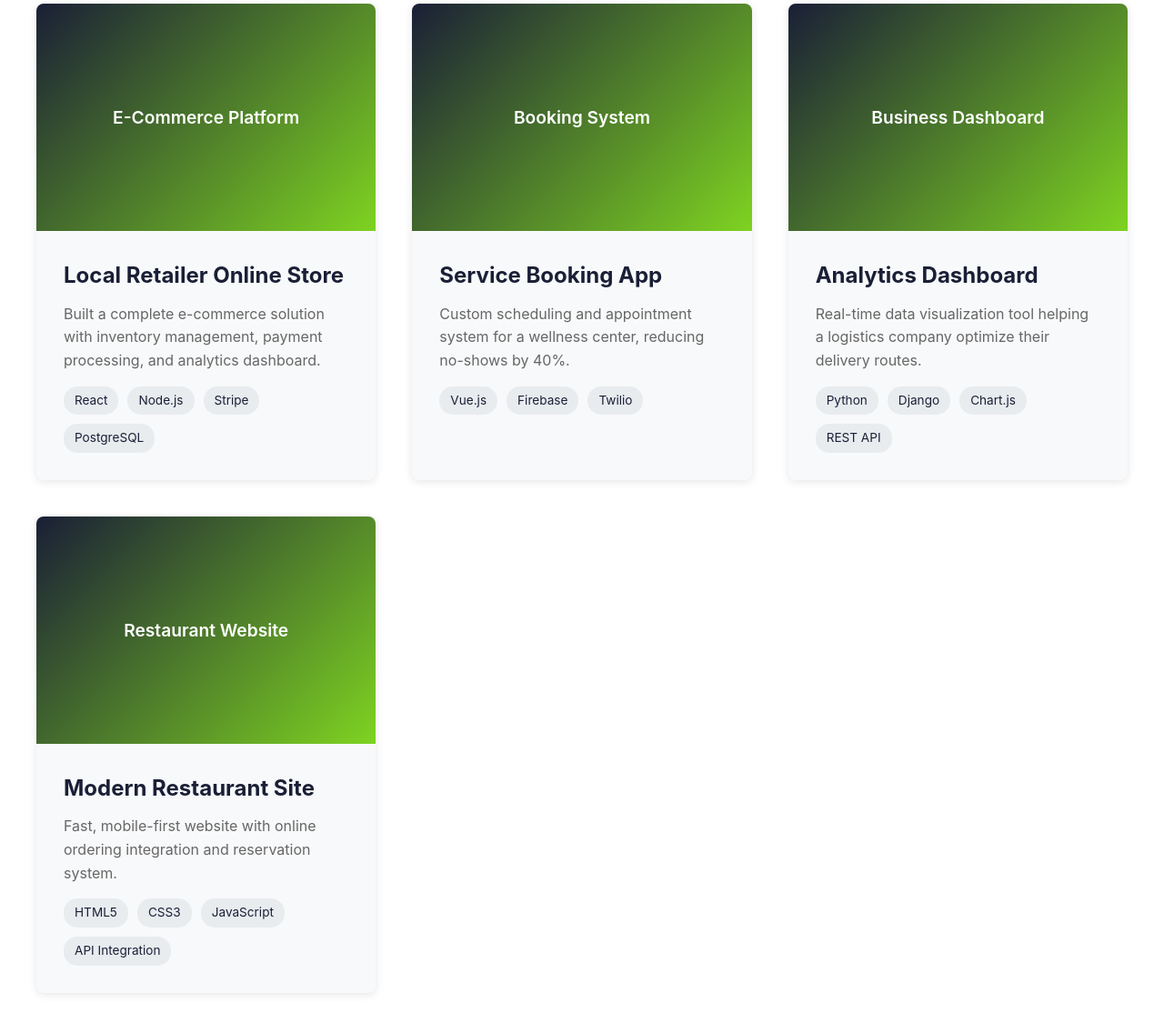
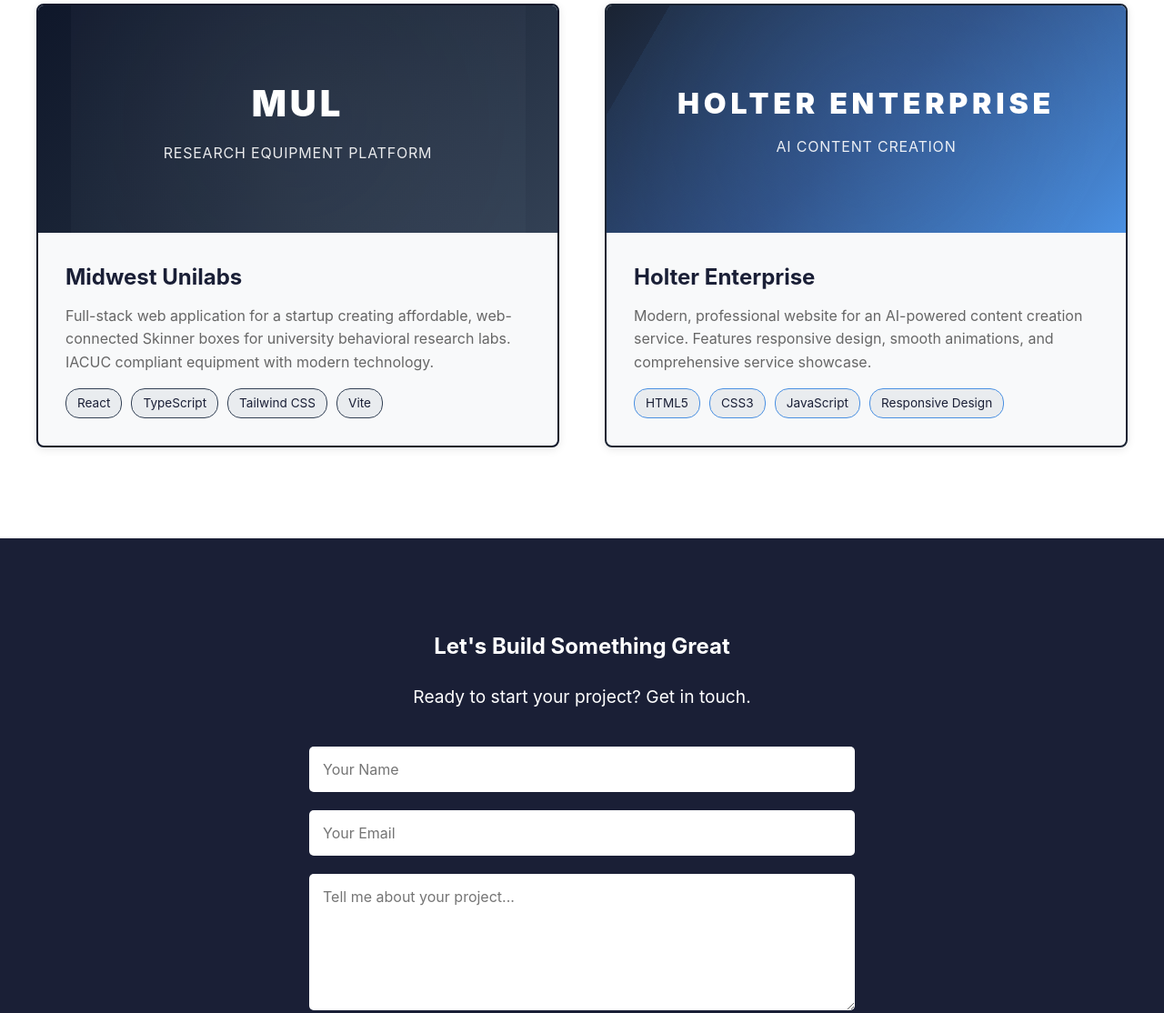
Before and after one commit to JDykman/MBjake.Web, a website: page src/index.html in a window 1280 px wide. Shown: the part 2026-3140 px from the top of the page at 91% size. Drawn offline with Linux system fonts and the light colour scheme.

Commit message:
Enhance build process and update project showcase. Added new build scripts for HTML, CSS, and JS minification. Updated portfolio section in index.html with new project details and links. Improved styling for project cards in style.css, including responsive adjustments and hover effects.

```diff
--- a/src/index.html
+++ b/src/index.html
@@ -63,57 +63,38 @@ class WebDeveloper {
     <section class="portfolio">
         <h2 class="section-title">Recent Projects</h2>
         <div class="portfolio-grid">
-            <div class="project-card">
-                <div class="project-image">E-Commerce Platform</div>
+            <a href="https://midwestunilabs.com" target="_blank" rel="noopener noreferrer" class="project-card project-card-mul">
+                <div class="project-image project-image-mul">
+                    <div class="project-logo">MUL</div>
+                    <div class="project-subtitle">Research Equipment Platform</div>
+                </div>
                 <div class="project-info">
-                    <h3>Local Retailer Online Store</h3>
-                    <p>Built a complete e-commerce solution with inventory management, payment processing, and analytics dashboard.</p>
+                    <h3>Midwest Unilabs</h3>
+                    <p>Full-stack web application for a startup creating affordable, web-connected Skinner boxes for university behavioral research labs. IACUC compliant equipment with modern technology.</p>
                     <div class="tech-stack">
-                        <span class="tech-tag">React</span>
-                        <span class="tech-tag">Node.js</span>
-                        <span class="tech-tag">Stripe</span>
-                        <span class="tech-tag">PostgreSQL</span>
+                        <span class="tech-tag tech-tag-mul">React</span>
+                        <span class="tech-tag tech-tag-mul">TypeScript</span>
+                        <span class="tech-tag tech-tag-mul">Tailwind CSS</span>
+                        <span class="tech-tag tech-tag-mul">Vite</span>
                     </div>
                 </div>
-            </div>
-            <div class="project-card">
-                <div class="project-image">Booking System</div>
+            </a>
+            <a href="https://holterenterprise.com" target="_blank" rel="noopener noreferrer" class="project-card project-card-holter">
+                <div class="project-image project-image-holter">
+                    <div class="project-logo">HOLTER ENTERPRISE</div>
+                    <div class="project-subtitle">AI Content Creation</div>
+                </div>
                 <div class="project-info">
-                    <h3>Service Booking App</h3>
-                    <p>Custom scheduling and appointment system for a wellness center, reducing no-shows by 40%.</p>
+                    <h3>Holter Enterprise</h3>
+                    <p>Modern, professional website for an AI-powered content creation service. Features responsive design, smooth animations, and comprehensive service showcase.</p>
                     <div class="tech-stack">
-                        <span class="tech-tag">Vue.js</span>
-                        <span class="tech-tag">Firebase</span>
-                        <span class="tech-tag">Twilio</span>
+                        <span class="tech-tag tech-tag-holter">HTML5</span>
+                        <span class="tech-tag tech-tag-holter">CSS3</span>
+                        <span class="tech-tag tech-tag-holter">JavaScript</span>
+                        <span class="tech-tag tech-tag-holter">Responsive Design</span>
                     </div>
                 </div>
-            </div>
-            <div class="project-card">
-                <div class="project-image">Business Dashboard</div>
-                <div class="project-info">
-                    <h3>Analytics Dashboard</h3>
-                    <p>Real-time data visualization tool helping a logistics company optimize their delivery routes.</p>
-                    <div class="tech-stack">
-                        <span class="tech-tag">Python</span>
-                        <span class="tech-tag">Django</span>
-                        <span class="tech-tag">Chart.js</span>
-                        <span class="tech-tag">REST API</span>
-                    </div>
-                </div>
-            </div>
-            <div class="project-card">
-                <div class="project-image">Restaurant Website</div>
-                <div class="project-info">
-                    <h3>Modern Restaurant Site</h3>
-                    <p>Fast, mobile-first website with online ordering integration and reservation system.</p>
-                    <div class="tech-stack">
-                        <span class="tech-tag">HTML5</span>
-                        <span class="tech-tag">CSS3</span>
-                        <span class="tech-tag">JavaScript</span>
-                        <span class="tech-tag">API Integration</span>
-                    </div>
-                </div>
-            </div>
+            </a>
         </div>
     </section>
 
--- a/src/style.css
+++ b/src/style.css
@@ -142,8 +142,8 @@ body {
 
 .portfolio-grid {
     display: grid;
-    grid-template-columns: repeat(auto-fit, minmax(350px, 1fr));
-    gap: 40px;
+    grid-template-columns: repeat(auto-fit, minmax(400px, 1fr));
+    gap: 50px;
     max-width: 1200px;
     margin: 0 auto;
 }
@@ -153,12 +153,36 @@ body {
     border-radius: 8px;
     overflow: hidden;
     box-shadow: 0 2px 10px rgba(0,0,0,0.1);
-    transition: transform 0.3s ease;
+    transition: transform 0.3s ease, box-shadow 0.3s ease;
     cursor: pointer;
+    text-decoration: none;
+    color: inherit;
+    display: block;
 }
 
 .project-card:hover {
     transform: scale(1.02);
+    box-shadow: 0 5px 20px rgba(0,0,0,0.2);
+}
+
+a.project-card {
+    position: relative;
+}
+
+a.project-card::after {
+    content: '→';
+    position: absolute;
+    top: 20px;
+    right: 20px;
+    font-size: 1.5rem;
+    color: #7ed321;
+    opacity: 0;
+    transition: opacity 0.3s ease, transform 0.3s ease;
+}
+
+a.project-card:hover::after {
+    opacity: 1;
+    transform: translateX(5px);
 }
 
 .project-image {
@@ -166,11 +190,97 @@ body {
     height: 250px;
     background: linear-gradient(135deg, #1a1f36, #7ed321);
     display: flex;
+    flex-direction: column;
     align-items: center;
     justify-content: center;
     color: white;
     font-size: 1.2rem;
     font-weight: 600;
+    position: relative;
+    overflow: hidden;
+}
+
+.project-logo {
+    font-size: 2.5rem;
+    font-weight: 900;
+    letter-spacing: 0.1em;
+    margin-bottom: 10px;
+    z-index: 1;
+}
+
+.project-subtitle {
+    font-size: 1rem;
+    font-weight: 400;
+    opacity: 0.9;
+    letter-spacing: 0.05em;
+    text-transform: uppercase;
+    z-index: 1;
+}
+
+/* Midwest Unilabs Styling */
+.project-card-mul {
+    border: 2px solid #0f172a;
+}
+
+.project-image-mul {
+    background: linear-gradient(135deg, #0f172a 0%, #1e293b 50%, #334155 100%);
+}
+
+.project-image-mul::before {
+    content: '';
+    position: absolute;
+    top: -50%;
+    right: -50%;
+    width: 200%;
+    height: 200%;
+    background: radial-gradient(circle, rgba(148, 163, 184, 0.1) 0%, transparent 70%);
+    animation: rotate 20s linear infinite;
+}
+
+.tech-tag-mul {
+    background: #1e293b;
+    color: #94a3b8;
+    border: 1px solid #334155;
+}
+
+/* Holter Enterprise Styling */
+.project-card-holter {
+    border: 2px solid #1a2332;
+}
+
+.project-image-holter {
+    background: linear-gradient(135deg, #1a2332 0%, #2d4a7c 50%, #4a90e2 100%);
+}
+
+.project-image-holter::before {
+    content: '';
+    position: absolute;
+    top: -50%;
+    left: -50%;
+    width: 200%;
+    height: 200%;
+    background: radial-gradient(circle, rgba(74, 144, 226, 0.2) 0%, transparent 70%);
+    animation: rotate 15s linear infinite;
+}
+
+.project-image-holter .project-logo {
+    font-size: 2rem;
+    letter-spacing: 0.15em;
+}
+
+.tech-tag-holter {
+    background: #2d4a7c;
+    color: #93c5fd;
+    border: 1px solid #4a90e2;
+}
+
+@keyframes rotate {
+    from {
+        transform: rotate(0deg);
+    }
+    to {
+        transform: rotate(360deg);
+    }
 }
 
 .project-info {
@@ -250,4 +360,12 @@ body {
     .portfolio-grid {
         grid-template-columns: 1fr;
     }
+
+    .project-logo {
+        font-size: 2rem;
+    }
+
+    .project-image-holter .project-logo {
+        font-size: 1.5rem;
+    }
 }
```
Also changed, not shown: package.json (+12 -4 lines).
